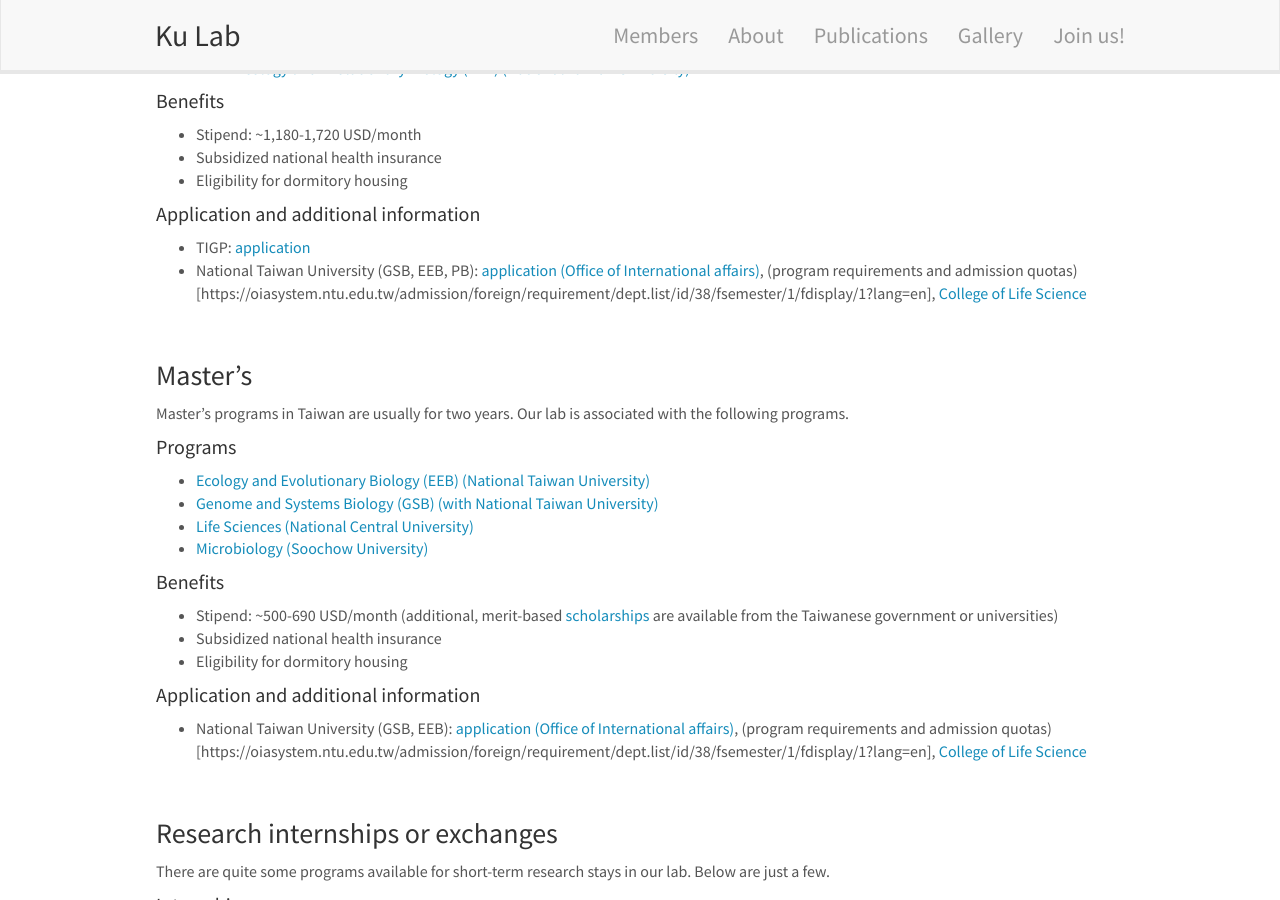
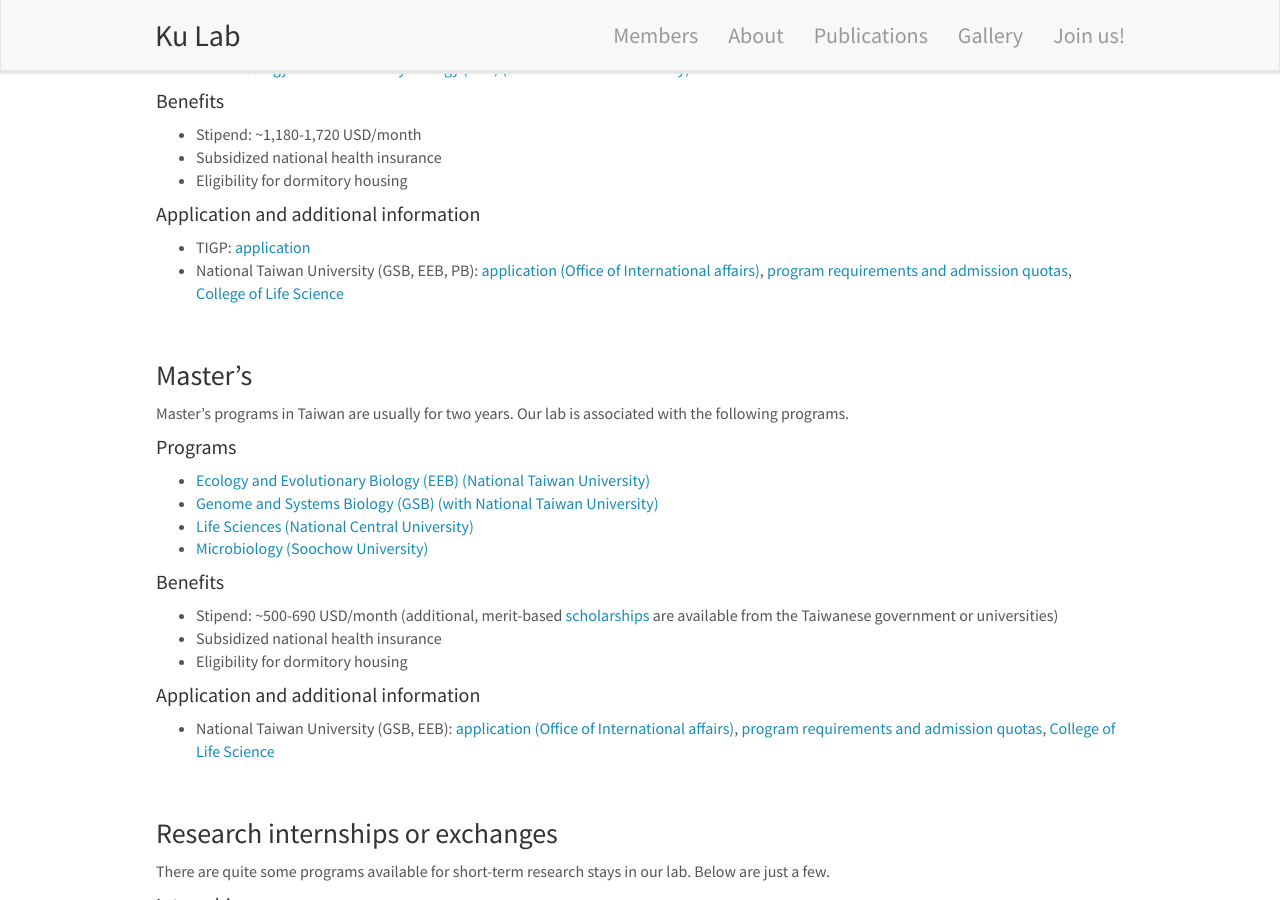
Before and after one commit to tzutongkao/Kao_Lab, a Jekyll site: the page built from _pages/openings.md, in a window 1280 px wide and 900 px high, scrolled down 1420 px. Built offline with Jekyll 4.4.1, drawn with Linux system fonts in a browser that asks for light colours; nearby versions of some CDN libraries.

Commit message:
Update openings.md

```diff
--- a/_pages/openings.md
+++ b/_pages/openings.md
@@ -70,7 +70,7 @@
 
 #### Application and additional information
 * TIGP: [application](https://tigp.apps.sinica.edu.tw/index.php)
-* National Taiwan University (GSB, EEB, PB): [application (Office of International affairs)](http://oia.ntu.edu.tw/apply-to-ntu), (program requirements and admission quotas)[https://oiasystem.ntu.edu.tw/admission/foreign/requirement/dept.list/id/38/fsemester/1/fdisplay/1?lang=en], [College of Life Science](https://youtu.be/mthyfB0OJR8)
+* National Taiwan University (GSB, EEB, PB): [application (Office of International affairs)](http://oia.ntu.edu.tw/apply-to-ntu), [program requirements and admission quotas](https://oiasystem.ntu.edu.tw/admission/foreign/requirement/dept.list/id/38/fsemester/1/fdisplay/1?lang=en), [College of Life Science](https://youtu.be/mthyfB0OJR8)
 
 <br/>
 
@@ -89,7 +89,7 @@
 * Eligibility for dormitory housing
 
 #### Application and additional information
-* National Taiwan University (GSB, EEB): [application (Office of International affairs)](http://oia.ntu.edu.tw/apply-to-ntu), (program requirements and admission quotas)[https://oiasystem.ntu.edu.tw/admission/foreign/requirement/dept.list/id/38/fsemester/1/fdisplay/1?lang=en], [College of Life Science](https://youtu.be/mthyfB0OJR8)
+* National Taiwan University (GSB, EEB): [application (Office of International affairs)](http://oia.ntu.edu.tw/apply-to-ntu), [program requirements and admission quotas](https://oiasystem.ntu.edu.tw/admission/foreign/requirement/dept.list/id/38/fsemester/1/fdisplay/1?lang=en), [College of Life Science](https://youtu.be/mthyfB0OJR8)
 
 <br/>
 
```
